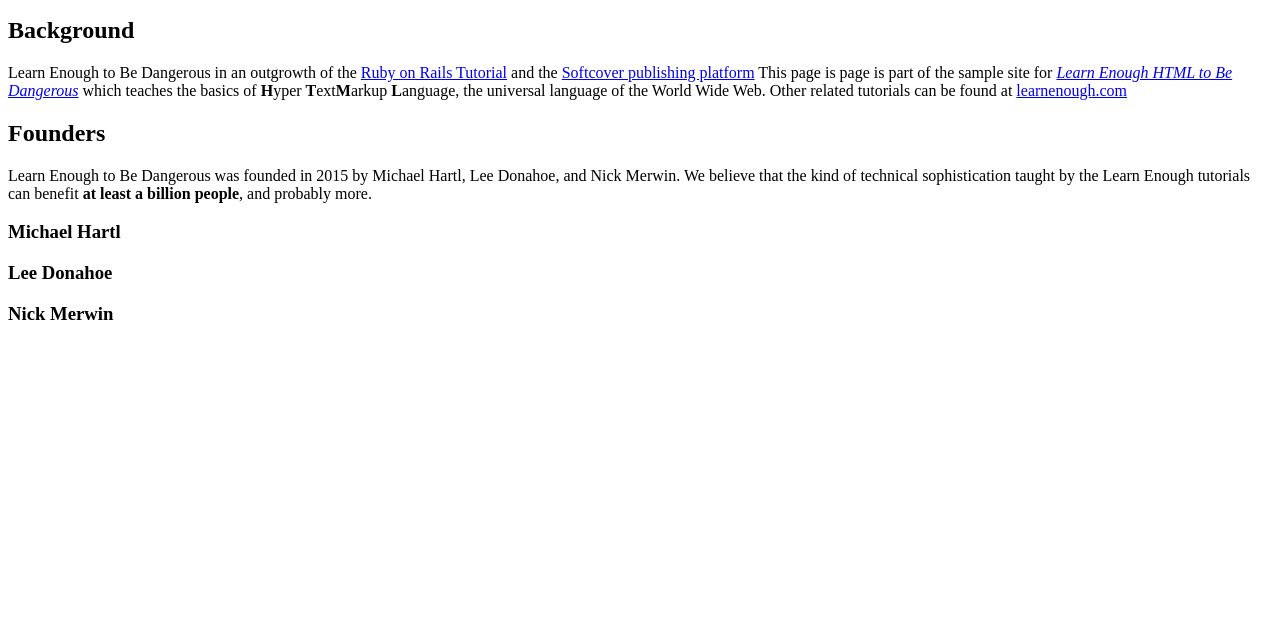
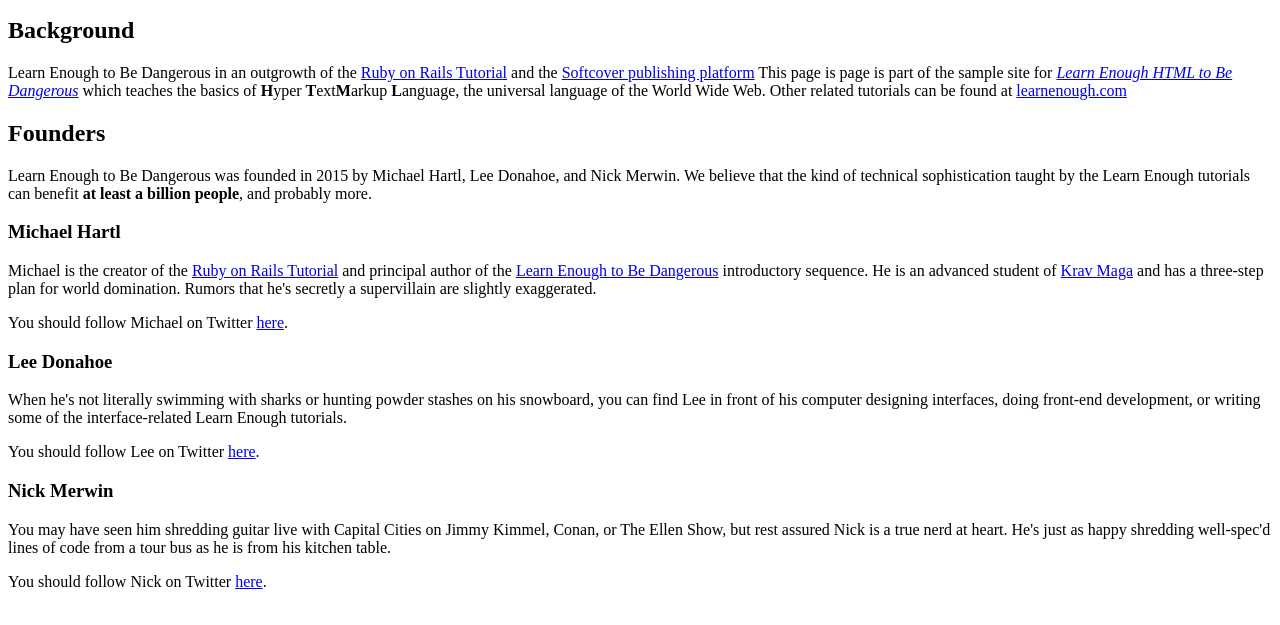
Before and after one commit to EndoxgrO/sample_website, a plain HTML site: page index.html in a window 1280 px wide. Shown: the part 137-762 px from the top of the page. Drawn offline with Linux system fonts and the light colour scheme.

Commit message:
add bios and twitter

```diff
--- a/index.html
+++ b/index.html
@@ -22,7 +22,32 @@
         <strong>at least a billion people</strong>, and probably more.
       </p>
       <h3>Michael Hartl</h3>
+      <p>
+        Michael is the creator of the <a href="http://railstutorial.org/">
+        Ruby on Rails Tutorial</a> and principal author of the
+        <a href="http://learnenough.com/">Learn Enough to Be Dangerous</a> introductory sequence. He is an advanced student of <a href="http://kravmaga.com/">Krav Maga</a> and has a three-step plan for world domination. Rumors that he's secretly a supervillain are slightly exaggerated.
+     </p>
+     <p>
+      You should follow Michael on Twitter
+      <a href="http://twitter.com/mhartl" target="_blank">here</a>.
+    </p>
       <h3>Lee Donahoe</h3>
+      <p>
+        When he's not literally swimming with sharks or hunting powder stashes on his snowboard, you can find Lee in front of his computer designing interfaces, doing front-end development, or writing some of the
+        interface-related Learn Enough tutorials.
+    </p>
+    <p>
+      You should follow Lee on Twitter
+      <a href="https://twitter.com/leedonahoe" target="_blank">here</a>.
+    </p>
       <h3>Nick Merwin</h3>
+      <p>
+        You may have seen him shredding guitar live with Capital Cities on Jimmy Kimmel, Conan, or The Ellen Show, but rest assured Nick is a true nerd at heart. He's just as happy shredding well-spec'd lines of code from a
+        tour bus as he is from his kitchen table.
+   </p>
+   <p>
+      You should follow Nick on Twitter
+      <a href="https://twitter.com/nickmerwin" target="_blank">here</a>.
+    </p>
   </body>
 </html>
```
